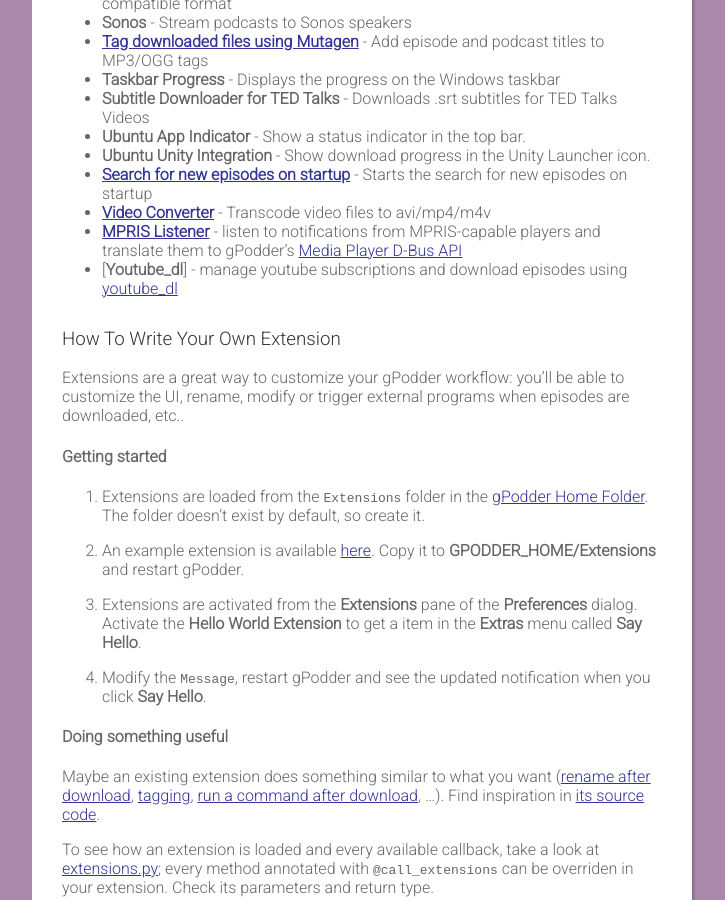
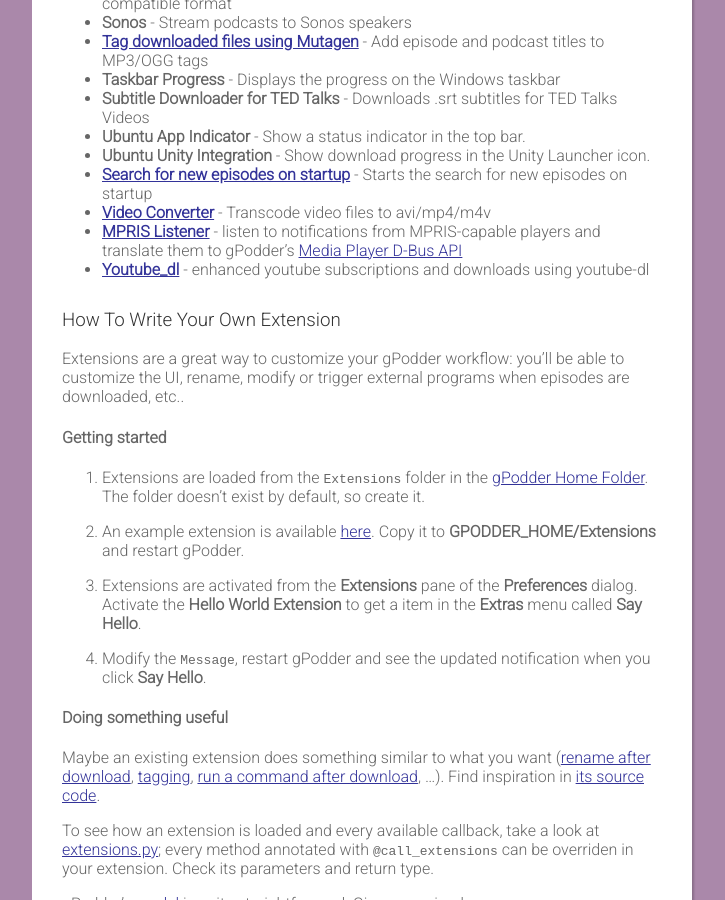
Before and after one commit to gpodder/gpodder.github.io, a Jekyll site: the page built from docs/extensions.md, in a window 1280 px wide and 900 px high, scrolled down 540 px. Shown: the whole window, without its empty margins (278-1003 px from the left). Built offline with Jekyll 4.4.1, drawn with Linux system fonts in a browser that asks for light colours; our own code applies the rules of GitHub Pages for plain Markdown files.

Commit message:
fix link to youtubedl extension

```diff
--- a/docs/extensions.md
+++ b/docs/extensions.md
@@ -28,7 +28,7 @@
 -   [**Search for new episodes on startup**] - Starts the search for new episodes on startup
 -   [**Video Converter**] - Transcode video files to avi/mp4/m4v
 -   [**MPRIS Listener**] - listen to notifications from MPRIS-capable players and translate them to gPodder's [Media Player D-Bus API]
--   [**Youtube_dl**] - manage youtube subscriptions and download episodes using [youtube_dl]
+-   [**Youtube_dl**] - enhanced youtube subscriptions and downloads using youtube-dl
 
 
 ### How To Write Your Own Extension
```
Also changed, not shown: other parts of docs/extensions.md (+1 -1 lines).
